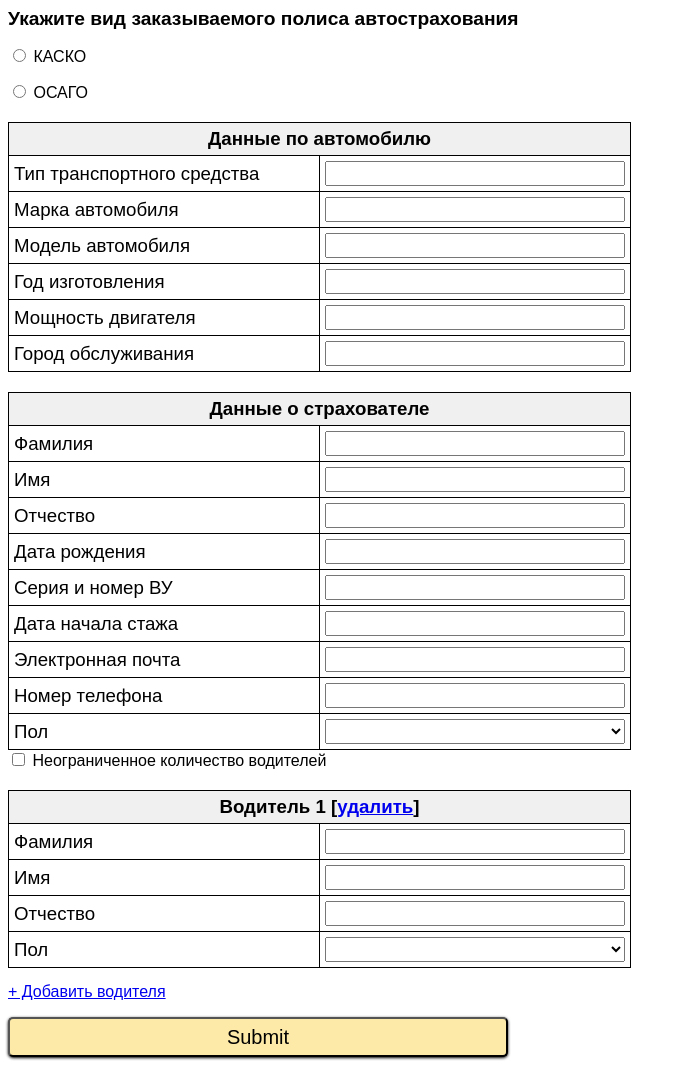
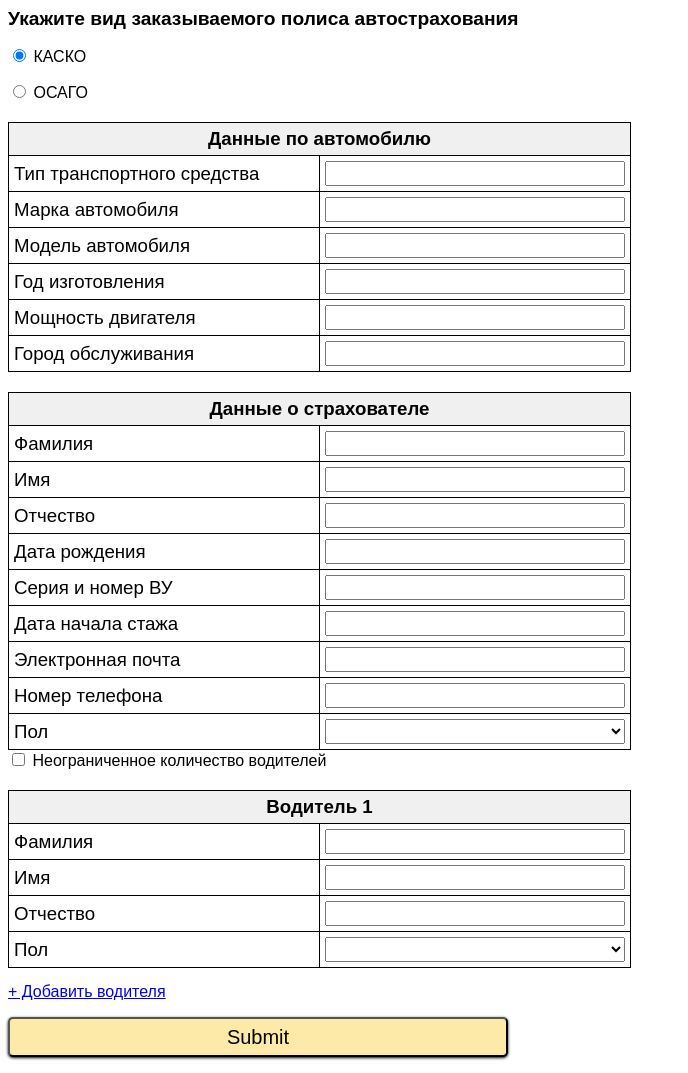
Before and after one commit to Zubakamaraka/Zubakamaraka.github.io, a plain HTML site: page index.html in a window 1280 px wide. Shown: the whole page, without its empty margins (0-688 px from the left). Drawn offline with Linux system fonts and the light colour scheme.

Commit message:
Update index.html

```diff
--- a/index.html
+++ b/index.html
@@ -5,7 +5,7 @@
 
 <script type="text/javascript">
 	var totalDrivers = 5;
-	var addedDrivers = 0;
+	var addedDrivers = 1;
 
 	function addDriver(){
 		if(addedDrivers >= totalDrivers){
@@ -130,7 +130,7 @@
 <body>
       <form action="handler.php">
      <p><b><big>Укажите вид заказываемого полиса автострахования</big></b></p>
-     <p><input name="Polis1" type="radio" value="Osago"> КАСКО</p>
+     <p><input name="Polis1" type="radio" checked="checked" value="Osago"> КАСКО</p>
      <p><input name="Polis1" type="radio" value="Kasko"> ОСАГО</p>
       </form>
 	<table id="Avto">
@@ -284,7 +284,7 @@
 
 		<tr>
 			<td class="header" colspan="2">
-				Водитель 1 [<a href="#" onclick="removeDriver(1);">удалить</a>]
+				Водитель 1
 			</td>
 		</tr>
 		<tr>
@@ -328,7 +328,7 @@
 	<table id="driver2" class="tableDriver">
 		<tr>
 			<td class="header" colspan="2">
-				Водитель 2 [<a href="#" onclick="removeDriver(2);">удалить</a>]
+				Водитель 2 [<a href="#" onclick="removeDriver(2); return false;">удалить</a>]
 			</td>
 		</tr>
 		<tr>
@@ -372,7 +372,7 @@
 	<table id="driver3" class="tableDriver">
 		<tr>
 			<td class="header" colspan="2">
-				Водитель 3 [<a href="#" onclick="removeDriver(3);">удалить</a>]
+				Водитель 3 [<a href="#" onclick="removeDriver(3); return false;">удалить</a>]
 			</td>
 		</tr>
 		<tr>
@@ -416,7 +416,7 @@
 	<table id="driver4" class="tableDriver">
 		<tr>
 			<td class="header" colspan="2">
-				Водитель 4 [<a href="#" onclick="removeDriver(4);">удалить</a>]
+				Водитель 4 [<a href="#" onclick="removeDriver(4); return false;">удалить</a>]
 			</td>
 		</tr>
 		<tr>
@@ -460,7 +460,7 @@
 	<table id="driver5" class="tableDriver">
 		<tr>
 			<td class="header" colspan="2">
-				Водитель 5 [<a href="#" onclick="removeDriver(5);">удалить</a>]
+				Водитель 5 [<a href="#" onclick="removeDriver(5); return false;">удалить</a>]
 			</td>
 		</tr>
 		<tr>
@@ -501,7 +501,8 @@
 		</tr>
 	</table>
 
-	<a href="#" onclick="addDriver();" id="lnkAddDriver" style="display: block ;margin-top:15px;">+ Добавить водителя</a>
+	<a name="bottom" />
+	<a href="#bottom" onclick="addDriver();" id="lnkAddDriver" style="display: block ;margin-top:15px;">+ Добавить водителя</a>
 	<div id="Polis">
       <div id="okno">
         <b><big>Заказ отправлен на рассмотрение</big></b><br>
```
